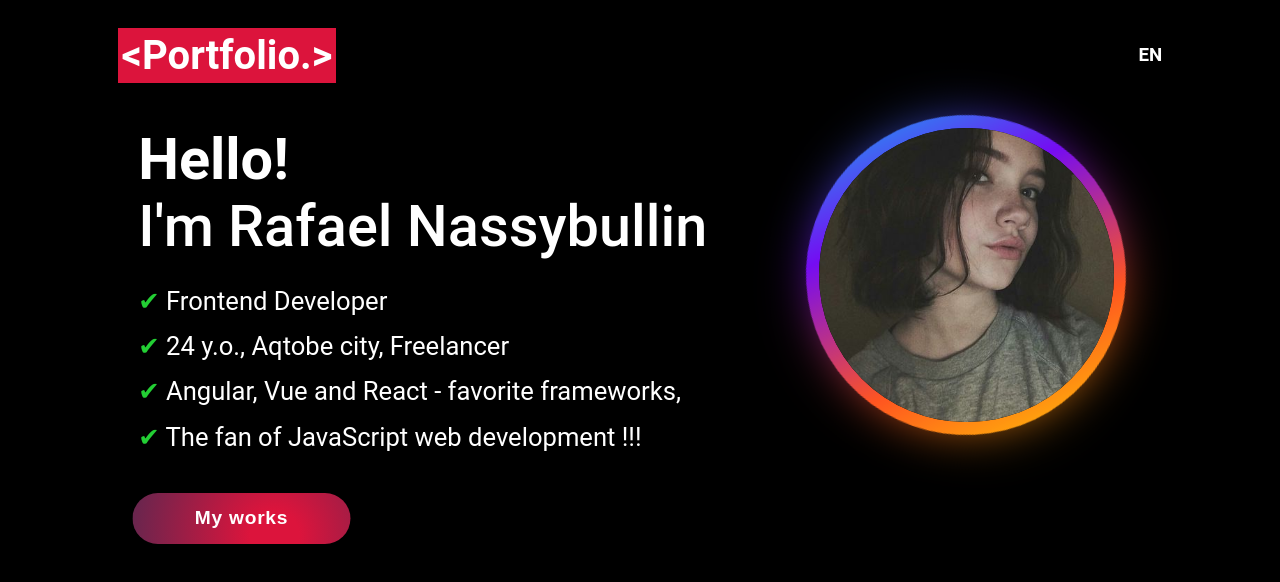
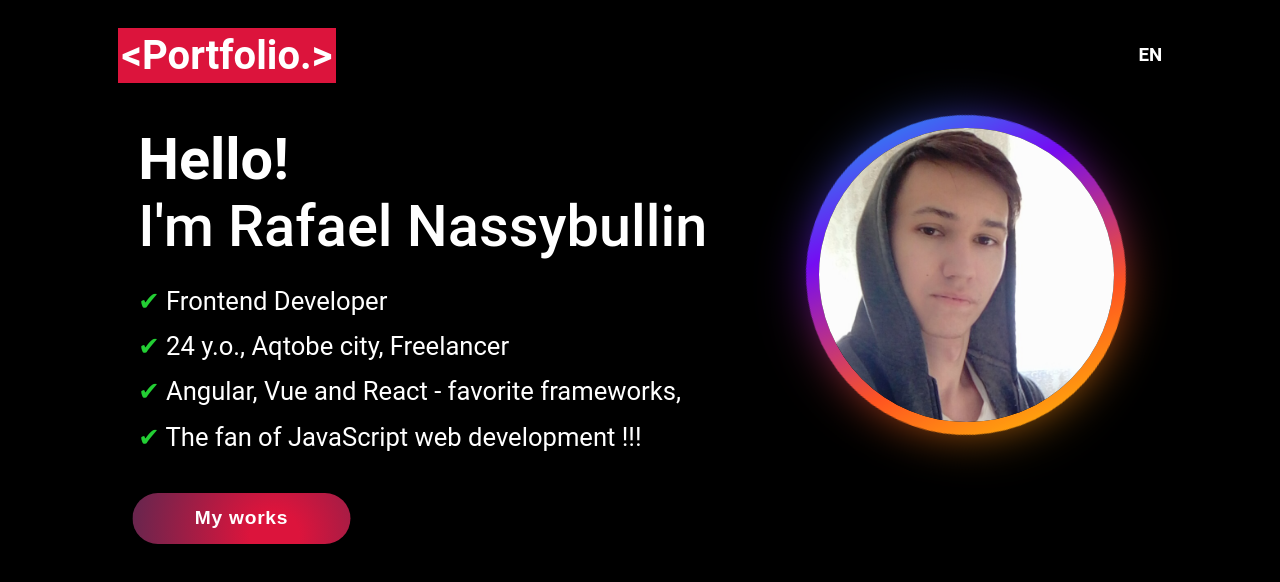
Before and after one commit to RafaelNassybullin/portfolioRafael, an Angular app: page / in a window 1280 px wide. Shown: the top 582 px of the page. Built offline with nearby package versions, Linux system fonts and the light colour scheme.

Commit message:
well done!

```diff
--- a/src/app/components/navlogo/navlogo.component.ts
+++ b/src/app/components/navlogo/navlogo.component.ts
@@ -45,7 +45,7 @@ gsap.registerPlugin(TextPlugin)
         <div (mouseover)="hover = !hover"
              (mouseleave)="hover = !hover"
              [ngClass]="this.offAnimService.turnCircleOnInit||hover?'off image':'image'">
-          <img [ngClass]="offAnimService.showImgOnInit?'_img_active':''" src="assets/0d76d85861c81f297adccd6509e933c1.jpg"
+          <img [ngClass]="offAnimService.showImgOnInit?'_img_active':''" src="assets/S00102-012830.png"
                alt="">
           <div class="vector">
             <svg  [ngClass]="hover&&offAnimService.notReadyHover?'grece circle2':'circle2'" fill="#FFCE45" xmlns="http://www.w3.org/2000/svg"
```
Also changed, not shown: src/assets/0d76d85861c81f297adccd6509e933c1.jpg (deleted), src/assets/S00102-012830.png (added).
